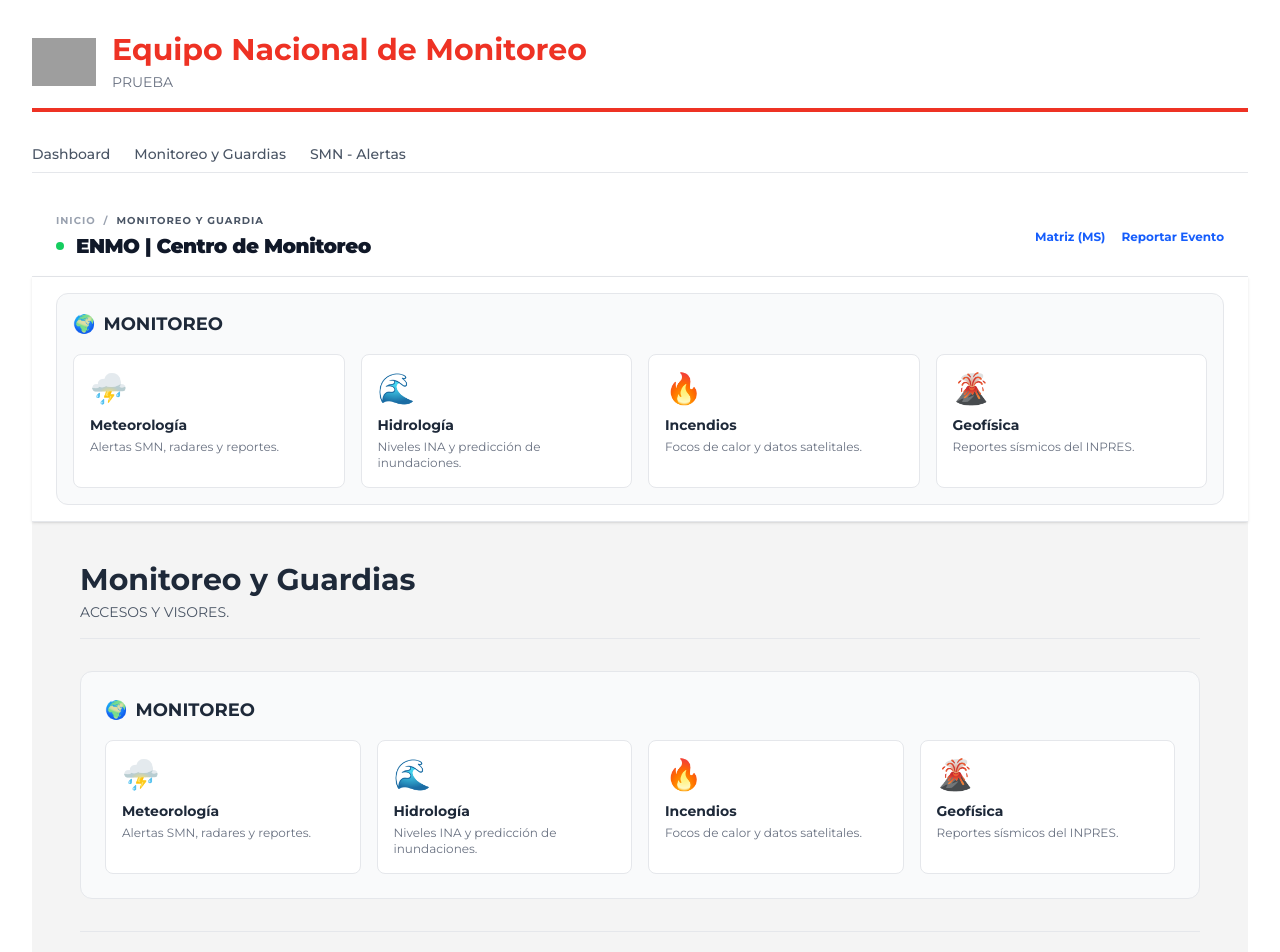
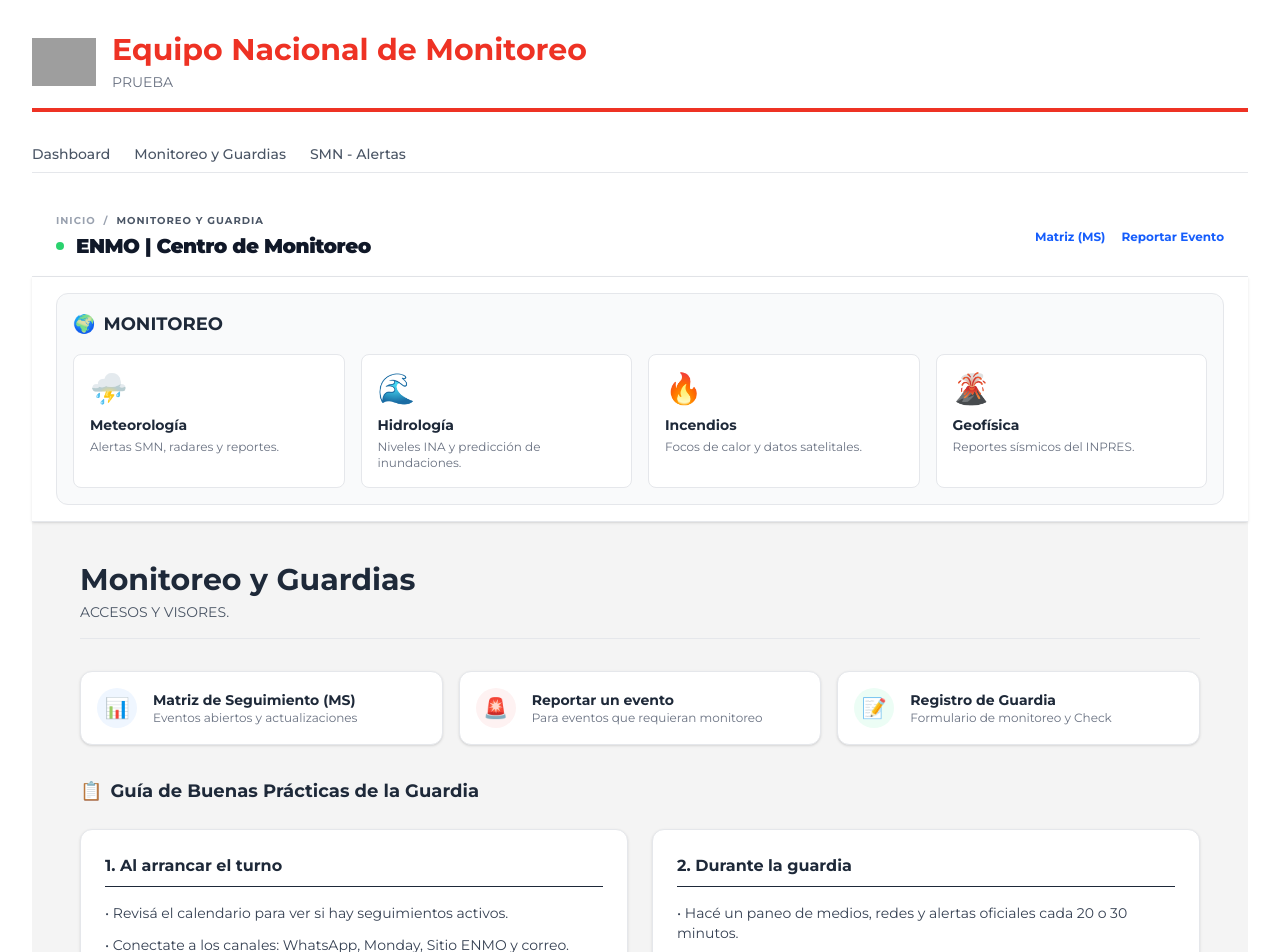
Before and after one commit to Shennko1/cruz-roja-argentina-panel, a Next.js app: page /monitoreo-guardia in a window 1280 px wide. Shown: the top 952 px of the page. Built offline with nearby package versions, Linux system fonts and the light colour scheme; grey boxes are pictures that could not be loaded.

Commit message:
Update page.js

```diff
--- a/app/monitoreo-guardia/page.js
+++ b/app/monitoreo-guardia/page.js
@@ -12,43 +12,6 @@ export default function MonitoreoGuardiasPage() {
           ACCESOS Y VISORES.
         </p>
       </div>
-
-      {/* SECCIÓN 2: Hub de Monitoreo por Evento (NUEVO) */}
-      <div className="bg-gray-50 p-6 rounded-xl border border-gray-200">
-        <h3 className="text-lg font-bold text-gray-800 mb-4 flex items-center gap-2">
-          <span className="text-blue-600">🌍</span> MONITOREO
-        </h3>
-
-        <div className="grid grid-cols-1 sm:grid-cols-2 lg:grid-cols-4 gap-4">
-
-          <Link href="/monitoreo-guardia/meteorologia" className="block p-4 bg-white rounded-lg border border-gray-200 hover:border-blue-500 hover:shadow-md transition-all group">
-            <div className="text-3xl mb-2 group-hover:scale-110 transition-transform">⛈️</div>
-            <h4 className="font-bold text-gray-800 text-sm">Meteorología</h4>
-            <p className="text-xs text-gray-500 mt-1">Alertas SMN, radares y reportes.</p>
-          </Link>
-
-          <Link href="/monitoreo-guardia" className="block p-4 bg-white rounded-lg border border-gray-200 hover:border-blue-500 hover:shadow-md transition-all group">
-            <div className="text-3xl mb-2 group-hover:scale-110 transition-transform">🌊</div>
-            <h4 className="font-bold text-gray-800 text-sm">Hidrología</h4>
-            <p className="text-xs text-gray-500 mt-1">Niveles INA y predicción de inundaciones.</p>
-          </Link>
-
-          <Link href="/monitoreo-guardia/incendios" className="block p-4 bg-white rounded-lg border border-gray-200 hover:border-blue-500 hover:shadow-md transition-all group">
-            <div className="text-3xl mb-2 group-hover:scale-110 transition-transform">🔥</div>
-            <h4 className="font-bold text-gray-800 text-sm">Incendios</h4>
-            <p className="text-xs text-gray-500 mt-1">Focos de calor y datos satelitales.</p>
-          </Link>
-
-          <Link href="/monitoreo-guardia/geofisica" className="block p-4 bg-white rounded-lg border border-gray-200 hover:border-blue-500 hover:shadow-md transition-all group">
-            <div className="text-3xl mb-2 group-hover:scale-110 transition-transform">🌋</div>
-            <h4 className="font-bold text-gray-800 text-sm">Geofísica</h4>
-            <p className="text-xs text-gray-500 mt-1">Reportes sísmicos del INPRES.</p>
-          </Link>
-
-        </div>
-      </div>
-
-      <hr className="border-gray-200" />
 
          {/* SECCIÓN 1: Enlaces y Dashboards Operativos */}
       <div className="grid grid-cols-1 md:grid-cols-3 gap-4">
```
